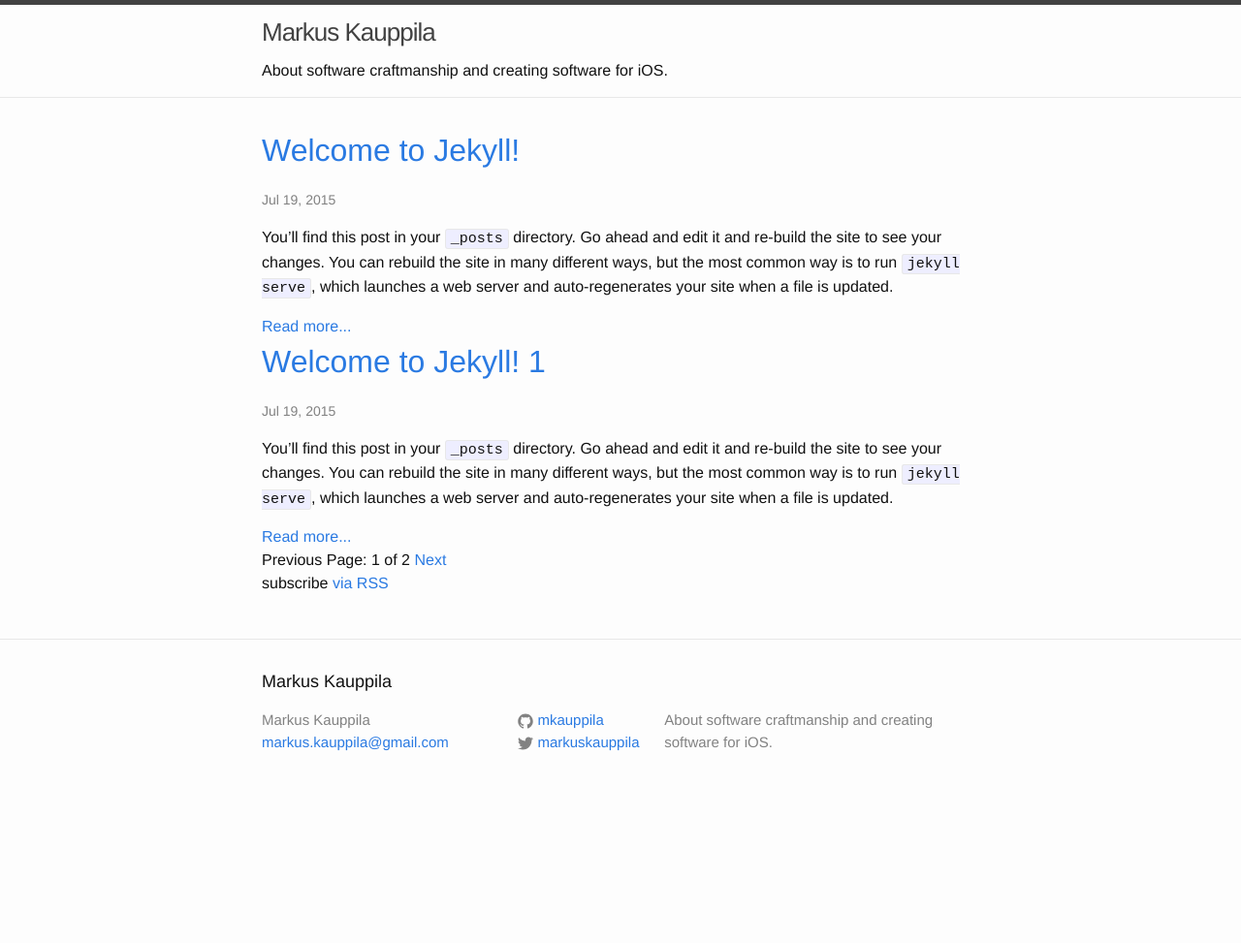
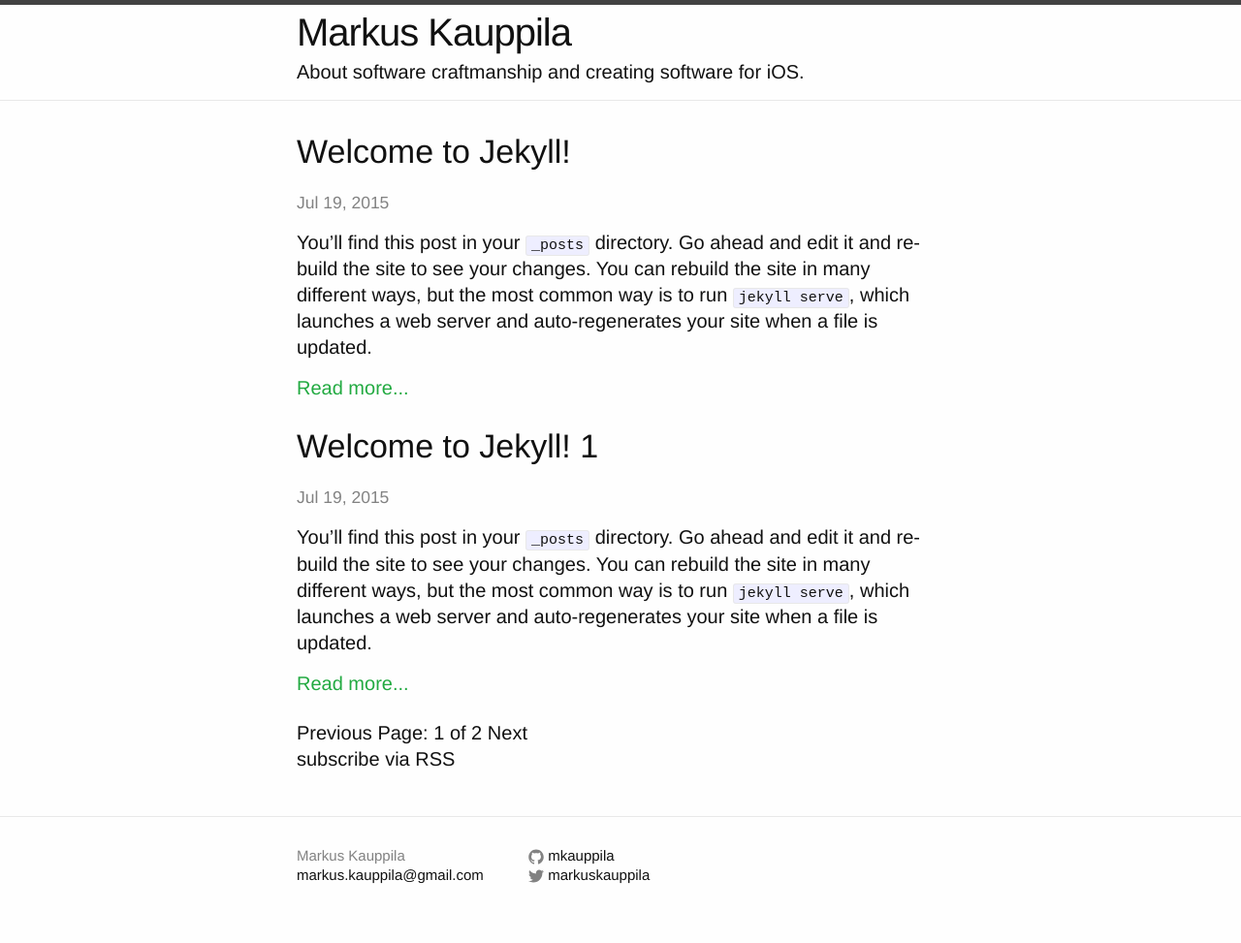
Before and after one commit to mkauppila/mkauppila.github.io, a Jekyll site: the page built from index.html, in a window 1280 px wide. Shown: the whole page at 97% size. Built offline with Jekyll 4.4.1, drawn with Linux system fonts in a browser that asks for light colours; the list of posts is cut into pages by our own code; before the commit the page ends 900 px from its top, so only the background shows below that.

Commit message:
Stylize the frontpage

```diff
--- a/_includes/footer.html
+++ b/_includes/footer.html
@@ -1,8 +1,6 @@
 <footer class="site-footer">
 
   <div class="wrapper">
-
-    <h2 class="footer-heading">{{ site.title }}</h2>
 
     <div class="footer-col-wrapper">
       <div class="footer-col  footer-col-1">
@@ -45,9 +43,11 @@
         </ul>
       </div>
 
+      <!--
       <div class="footer-col  footer-col-3">
         <p class="text">{{ site.description }}</p>
       </div>
+      -->
     </div>
 
   </div>
--- a/_includes/header.html
+++ b/_includes/header.html
@@ -5,10 +5,10 @@
   <div class="vertical-wrapper">
     <a class="site-title" href="{{ site.baseurl }}/">{{ site.title }}</a>
 
-    <p>About software craftmanship and creating software for iOS.</p>
+    <p>{{ site.description }}</p>
   </div>
 
-  <!-- Disable support for showing links for pages here
+  <!-- Disable support for showing links for pages here, About software craftmanship and creating software for iOS.
     <nav class="site-nav">
       <a href="#" class="menu-icon">
         <svg viewBox="0 0 18 15">
--- a/_sass/_base.scss
+++ b/_sass/_base.scss
@@ -8,7 +8,9 @@
     padding: 0;
 }
 
-
+h1 {
+    font-size: 1.7em;
+}
 
 /**
  * Basic styling
@@ -89,9 +91,10 @@
  * Links
  */
 a {
-    color: $brand-color;
+    color: $text-color;
     text-decoration: none;
 
+    /*
     &:visited {
         color: darken($brand-color, 15%);
     }
@@ -100,6 +103,7 @@
         color: $text-color;
         text-decoration: underline;
     }
+    */
 }
 
 
--- a/_sass/_layout.scss
+++ b/_sass/_layout.scss
@@ -11,15 +11,19 @@
 }
 
 .site-title {
-    font-size: 26px;
+    font-size: 2em;
     line-height: 56px;
     letter-spacing: -1px;
     margin-bottom: 0;
+    color: $text-color;
 
+
+/*
     &,
     &:visited {
         color: $grey-color-dark;
     }
+*/
 }
 
 .site-nav {
@@ -125,14 +129,16 @@
 }
 
 .footer-col-2 {
-    width: -webkit-calc(20% - (#{$spacing-unit} / 2));
-    width:         calc(20% - (#{$spacing-unit} / 2));
+    width: -webkit-calc(65% - (#{$spacing-unit} / 2));
+    width:         calc(65% - (#{$spacing-unit} / 2));
 }
 
+/*
 .footer-col-3 {
     width: -webkit-calc(45% - (#{$spacing-unit} / 2));
     width:         calc(45% - (#{$spacing-unit} / 2));
 }
+*/
 
 @include media-query($on-laptop) {
     .footer-col-1,
@@ -187,6 +193,14 @@
     font-size: 24px;
 }
 
+.post-readmore {
+    margin-bottom: 24px;
+
+    a {
+        color: $brand-color;
+    }
+}
+
 
 
 /**
@@ -233,3 +247,11 @@
         }
     }
 }
+
+/**
+ * Pagination
+ */
+.pagination-wrapper {
+    position: relative;
+    width: 100%;
+}
--- a/css/main.scss
+++ b/css/main.scss
@@ -3,26 +3,23 @@
 ---
 @charset "utf-8";
 
-
-
-// Our variables
-$base-font-family: Helvetica, Arial, sans-serif;
-$base-font-size:   16px;
+$base-font-family: 'Helvetica', 'Avenir', 'Arial', sans-serif;
+$base-font-size:   20px;
 $small-font-size:  $base-font-size * 0.875;
-$base-line-height: 1.5;
+$base-line-height: 1.35;
 
 $spacing-unit:     30px;
 
 $text-color:       #111;
-$background-color: #fdfdfd;
-$brand-color:      #2a7ae2;
+$background-color: #fefefe;
+$brand-color:      #22aa41;
 
 $grey-color:       #828282;
 $grey-color-light: lighten($grey-color, 40%);
 $grey-color-dark:  darken($grey-color, 25%);
 
 // Width of the content area
-$content-width:    800px;
+$content-width:    728px;
 
 $on-palm:          600px;
 $on-laptop:        800px;
--- a/index.html
+++ b/index.html
@@ -13,24 +13,30 @@
     <div class="content">
       {{ post.excerpt }}
     </div>
+    <div class="post-readmore">
     <a href="{{ post.url }}">Read more...</a>
+    </div>
   {% endfor %}
 
 
   <!-- Pagination links -->
+  <div class="pagination-wrapper">
     <div class="pagination">
       {% if paginator.previous_page %}
         <a href="{{ paginator.previous_page_path }}" class="previous">Previous</a>
       {% else %}
         <span class="previous">Previous</span>
       {% endif %}
+
       <span class="page_number ">Page: {{ paginator.page }} of {{ paginator.total_pages }}</span>
+
       {% if paginator.next_page %}
         <a href="{{ paginator.next_page_path }}" class="next">Next</a>
       {% else %}
         <span class="next ">Next</span>
       {% endif %}
     </div>
+  </div>
 
   <p class="rss-subscribe">subscribe <a href="{{ "/feed.xml" | prepend: site.baseurl }}">via RSS</a></p>
 
```
Lines whose indentation alone changed are shown as unchanged.
